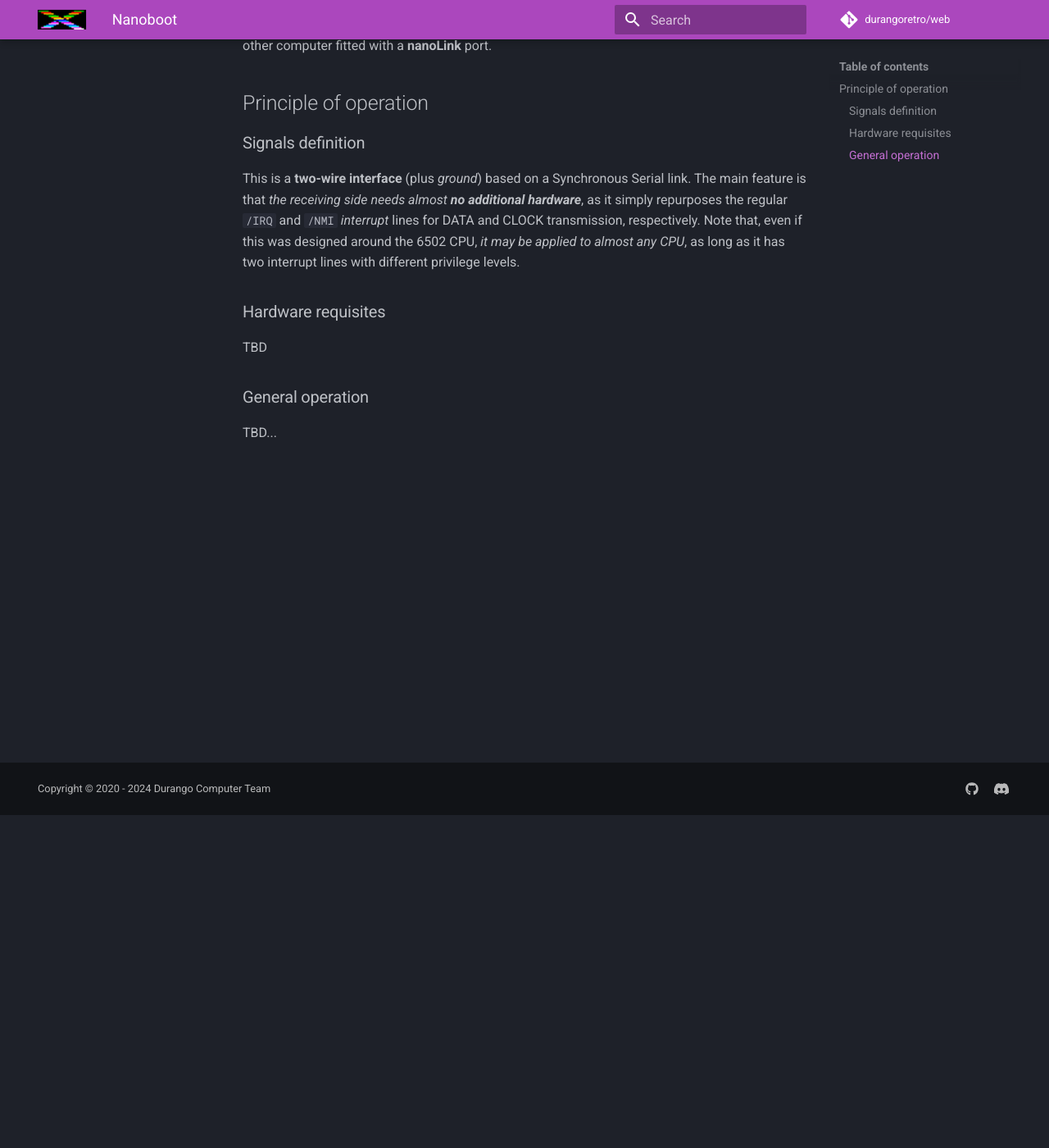
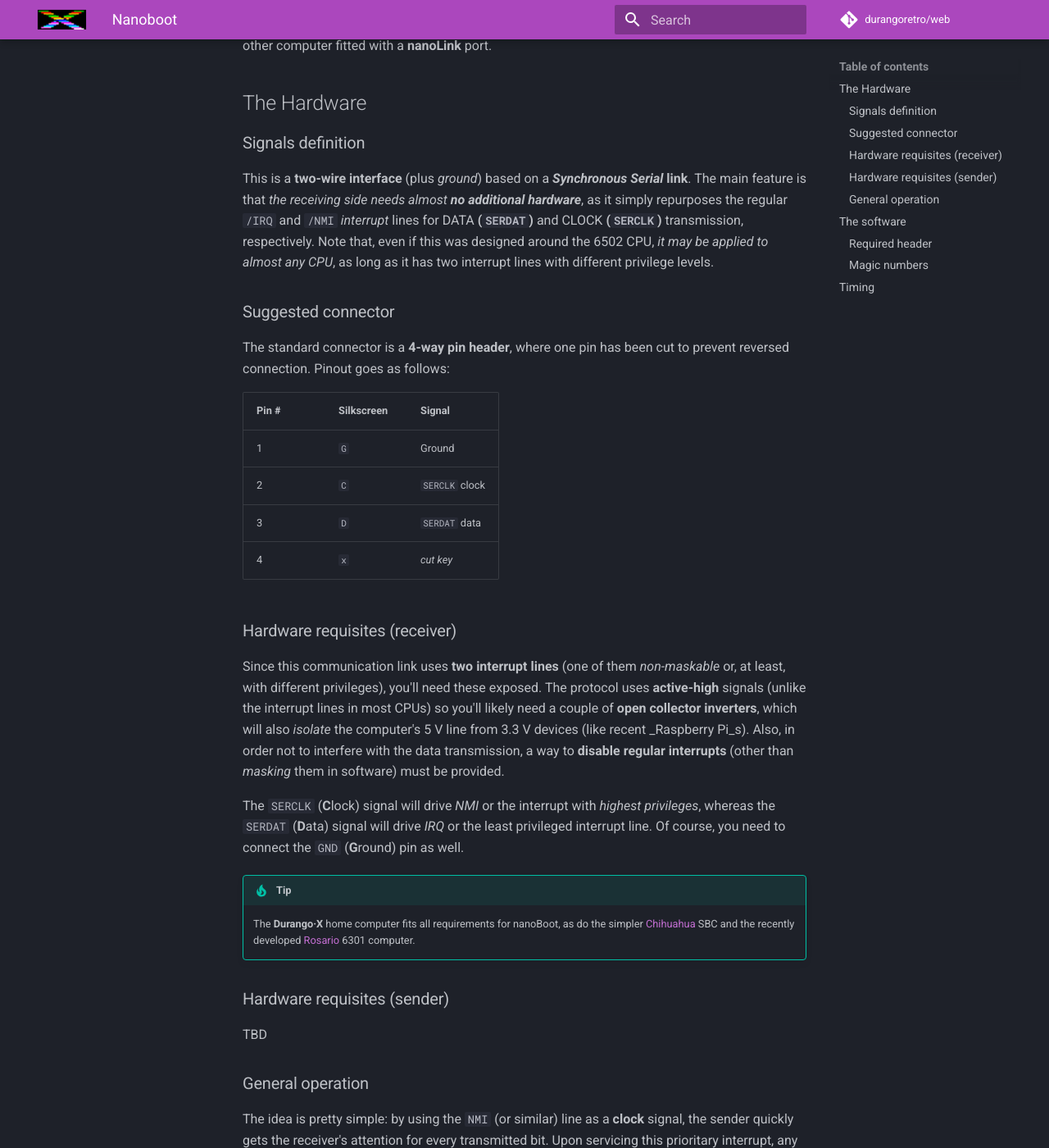
Before and after one commit to durangoretro/web, an MkDocs documentation site: the page built from docs/tools/nanoboot.md, in a window 1280 px wide and 1400 px high, scrolled down 406 px. Shown: the whole window at 82% size. Built offline with MkDocs 1.6.1 and Material for MkDocs 9.7.7, drawn with Linux system fonts in a browser that asks for light colours; comment, search, counter and statistics services are not loaded; some of the changed text lies outside the part shown.

Commit message:
more on nanoBoot requisites

```diff
--- a/docs/tools/nanoboot.md
+++ b/docs/tools/nanoboot.md
@@ -9,16 +9,53 @@ ___
 
 ***nanoBoot*** is the software protocol that allows to send code (or generic data) to a _Durango_ or any other computer fitted with a **nanoLink** port.
 
-## Principle of operation
+## The Hardware
 
 ### Signals definition
 
-This is a **two-wire interface** (plus _ground_) based on a Synchronous Serial link. The main feature is that _the receiving side needs almost **no additional hardware**_, as it simply repurposes the regular `/IRQ` and `/NMI` _interrupt_ lines for DATA and CLOCK transmission, respectively. Note that, even if this was designed around the 6502 CPU, _it may be applied to almost any CPU_, as long as it has two interrupt lines with different privilege levels.
+This is a **two-wire interface** (plus _ground_) based on a ***Synchronous Serial* link**. The main feature is that _the receiving side needs almost **no additional hardware**_, as it simply repurposes the regular `/IRQ` and `/NMI` _interrupt_ lines for DATA **(`SERDAT`)** and CLOCK **(`SERCLK`)** transmission, respectively. Note that, even if this was designed around the 6502 CPU, _it may be applied to almost any CPU_, as long as it has two interrupt lines with different privilege levels.
 
-### Hardware requisites
+### Suggested connector
+
+The standard connector is a **4-way pin header**, where one pin has been cut to prevent reversed connection. Pinout goes as follows:
+
+|Pin #|Silkscreen|Signal        |
+|-----|----------|--------------|
+|1    |`G`       |Ground        |
+|2    |`C`       |`SERCLK` clock|
+|3    |`D`       |`SERDAT` data |
+|4    |`x`       |_cut key_     |
+
+### Hardware requisites (receiver)
+
+Since this communication link uses **two interrupt lines** (one of them _non-maskable_ or, at least, with different privileges), you'll need these exposed. The protocol uses **active-high** signals (unlike the interrupt lines in most CPUs) so you'll likely need a couple of **open collector inverters**, which will also _isolate_ the computer's 5 V line from 3.3 V devices (like recent _Raspberry Pi_s). Also, in order not to interfere with the data transmission, a way to **disable regular interrupts** (other than _masking_ them in software) must be provided.
+
+The `SERCLK` (**C**lock) signal will drive _NMI_ or the interrupt with _highest privileges_, whereas the `SERDAT` (**D**ata) signal will drive _IRQ_ or the least privileged interrupt line. Of course, you need to connect the `GND` (**G**round) pin as well.
+
+!!! tip
+
+	The **Durango·X** home computer fits all requirements for nanoBoot, as do the simpler [Chihuahua]() SBC and the recently developed [Rosario]() 6301 computer.
+
+### Hardware requisites (sender)
 
 TBD
 
 ### General operation
 
-TBD...
+The idea is pretty simple: by using the `NMI` (or similar) line as a **clock** signal, the sender quickly gets the receiver's attention for every transmitted bit. Upon servicing this prioritary interrupt, any lower-privilege ones are masked. Then, this mask is temporarily lifted so, _if the **data** line is asserted_, an `IRQ` (or other lower privilege/maskable interrupt) is issued and a **flag** is marked, and returns. After this brief interrupt enabling, the NMI checks for the aforementioned flag: if that flag is _not enabled_, a **zero** was received. Otherwise, it's a **one**.
+
+The NMI routine should keep count of the times it was called, so after _eight calls_ a whole byte was received (_shifting_ the bits _in_ as soon as they're checked). Then, that byte is **written** into the corresponding address and a suitable _pointer_ is incremented to point to the following address, until the **address limit** is reached; at that point, loaded code is **executed**, if possible (more on this later).
+
+## The software
+
+### Required header
+
+TBD
+
+### _Magic_ numbers
+
+TBD
+
+## Timing
+
+TBD
```
